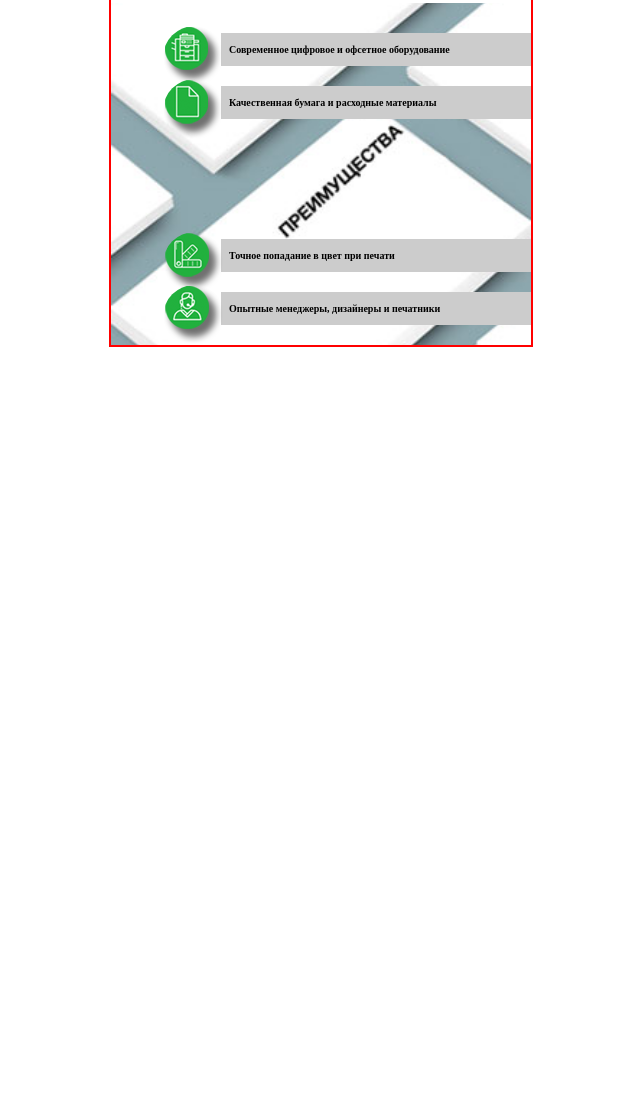
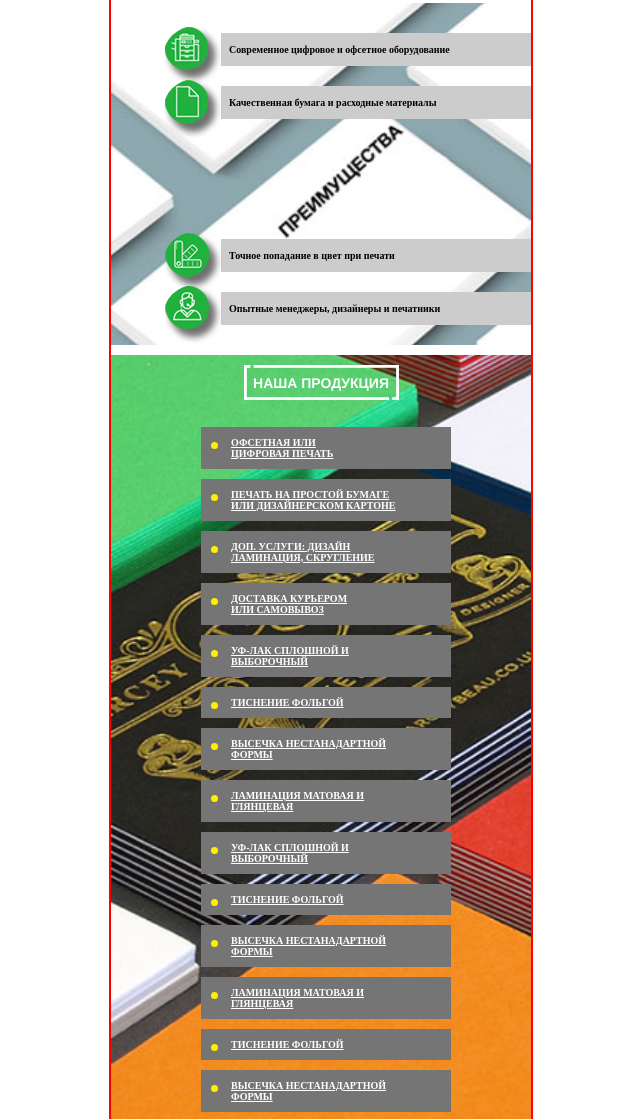
Before and after one commit to malashenkoEvgeniy/tz-specter1, a plain HTML site: page index.html in a window 1280 px wide. Shown: the part 1681-2800 px from the top of the page, without its empty margins (319-959 px from the left). Before the commit the page ends 2036 px from the top, so only its background shows below. Drawn offline with Linux system fonts and the light colour scheme; a web font is replaced by a local one.

Commit message:
add block our-product in mobile

```diff
--- a/css/style.css
+++ b/css/style.css
@@ -75,13 +75,9 @@ button {
 .contact-link  {
     position: relative;
     display: block;
-    background-color: #ffffff;
-    border: 1px solid #ffffff;
     font-size: 1px;
     padding: 15px;
     color: transparent;
-    border: 1px solid #ffffff;
-    border-radius: 50%;
 }
 
 .contact-link::before {
@@ -91,7 +87,10 @@ button {
 	left: 1px;
 	width: 30px;
 	height: 30px;
-	background-color: #c23f42;
+    background-color: #ffffff;
+    border-radius: 50%;
+    border: 1px solid #ffffff;
+
 }
 
 .messages {
@@ -101,15 +100,27 @@ button {
 }
 
 .viber::before {
-    background:  url('../img/viber.png') no-repeat  center;
+    background: #ffffff url('../img/viber.png') no-repeat  center;
+}
+
+.viber:hover::before {
+    background-color: transparent;
 }
 
 .messages::before {
     background:  url('../img/messages.png') no-repeat  center;
 }
 
+.messages:hover::before {
+    background-color: #ffffff;
+}
+
 .telegram::before {
-    background:  url('../img/telegram.png') no-repeat  center;
+    background: #ffffff  url('../img/telegram.png') no-repeat  center;
+}
+
+.telegram:hover::before {
+    background-color: transparent;
 }
 
 /*main-services*/
@@ -211,6 +222,7 @@ button {
     min-height: 330px;
     background:  url('../img/advantages-bg.jpg') no-repeat  center;
     background-size: cover;
+    margin-top: 1px;
 }
 
 .advantages-list {
@@ -267,3 +279,67 @@ button {
 .forth-advantages::before {
     background:  url('../img/advanteg4.png') no-repeat;
 }
+
+/*our-product*/
+
+.our-product {
+    min-height: 721px;
+    background:  url('../img/our-product-bg.jpg') no-repeat  center;
+    background-size: cover;
+    margin-top: 1px;
+
+}
+
+.our-product-header {
+    text-align: center;
+    margin: auto;
+    padding: 20px;
+    font-family: "FRANKLIN GOTHIC MEDIUM";
+    font-size: 14px;
+    line-height: normal;
+    color: #ffffff;
+    width: 160px;
+    text-transform: uppercase;
+    background:  url('../img/rectangle.png') no-repeat  center;
+}
+
+.our-product-list {
+    list-style: none;
+    padding-bottom: 10px;
+}
+
+.our-product-link {
+    position: relative;
+    display: flex;
+    flex-direction: column;
+    width: 190px;
+    margin-left: 50px;
+    margin-bottom: 10px;
+    padding: 10px 30px;
+    font-family: 'HelveticaNeueCyr';
+    font-size: 10px;
+    line-height: normal;
+    text-transform: uppercase;
+    font-weight: bold;
+    color: #ffffff;
+    background-color: #757575;
+}
+
+.our-product-link::before {
+    content: "";
+	position: absolute;
+	top: 15px;
+	left: 10px;
+	width: 7px;
+	height: 7px;
+	background-color: #ffee00;
+    border-radius: 50%;
+}
+
+.our-product-link:hover {
+    color: #ffee00;
+}
+
+.our-product-link:hover::before {
+    background-color: #ffffff;
+}
--- a/index.html
+++ b/index.html
@@ -86,6 +86,53 @@
                 <li class="advantages-item forth-advantages">Опытные менеджеры, дизайнеры  и печатники</li>
             </ul>
         </section>
+        <section class="our-product">
+            <h2 class="our-product-header">наша продукция</h2>
+            <ul class="our-product-list">
+                <li class="our-product-item">
+                    <a href="#" class="our-product-link"><div>Офсетная или</div> цифровая печать</a>
+                </li>
+                <li class="our-product-item">
+                    <a href="#" class="our-product-link"><div>Печать на простой бумаге</div>  или дизайнерском картоне</a>
+                </li>
+                <li class="our-product-item">
+                    <a href="#" class="our-product-link"><div>Доп. услуги: дизайн</div>  ламинация, скругление</a>
+                </li>
+                <li class="our-product-item">
+                    <a href="#" class="our-product-link"><div>Доставка курьером</div>  или самовывоз</a>
+                </li>
+                <li class="our-product-item">
+                    <a href="#" class="our-product-link"><div>уф-лак сплошной и</div> выборочный</a>
+                </li>
+                <li class="our-product-item">
+                    <a href="#" class="our-product-link">тиснение фольгой</a>
+                </li>
+                <li class="our-product-item">
+                    <a href="#" class="our-product-link"><div>высечка нестанадартной</div>  формы</a>
+                </li>
+                <li class="our-product-item">
+                    <a href="#" class="our-product-link"><div>ламинация матовая и</div>  глянцевая</a>
+                </li>
+                <li class="our-product-item">
+                    <a href="#" class="our-product-link"><div>уф-лак сплошной и</div> выборочный</a>
+                </li>
+                <li class="our-product-item">
+                    <a href="#" class="our-product-link">тиснение фольгой</a>
+                </li>
+                <li class="our-product-item">
+                    <a href="#" class="our-product-link"><div>высечка нестанадартной</div>  формы</a>
+                </li>
+                <li class="our-product-item">
+                    <a href="#" class="our-product-link"><div>ламинация матовая и</div>  глянцевая</a>
+                </li>
+                <li class="our-product-item">
+                    <a href="#" class="our-product-link">тиснение фольгой</a>
+                </li>
+                <li class="our-product-item">
+                    <a href="#" class="our-product-link"><div>высечка нестанадартной</div>  формы</a>
+                </li>
+            </ul>
+        </section>
     </div>
 </main>
 </body>
```
Also changed, not shown: img/our-product-bg.jpg (added), img/rectangle.png (added).
